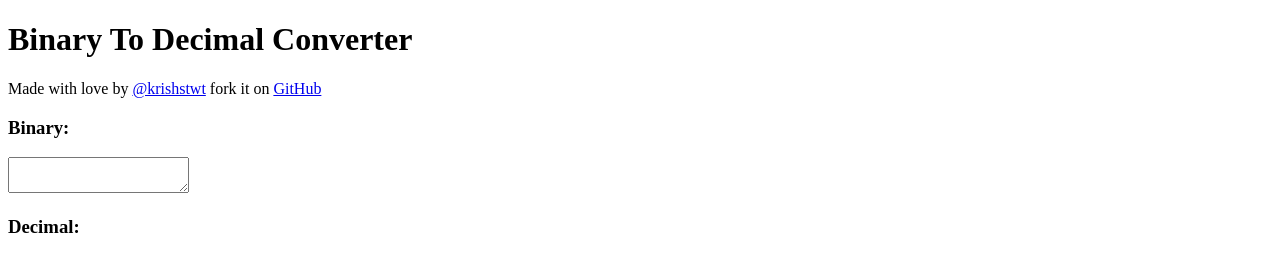
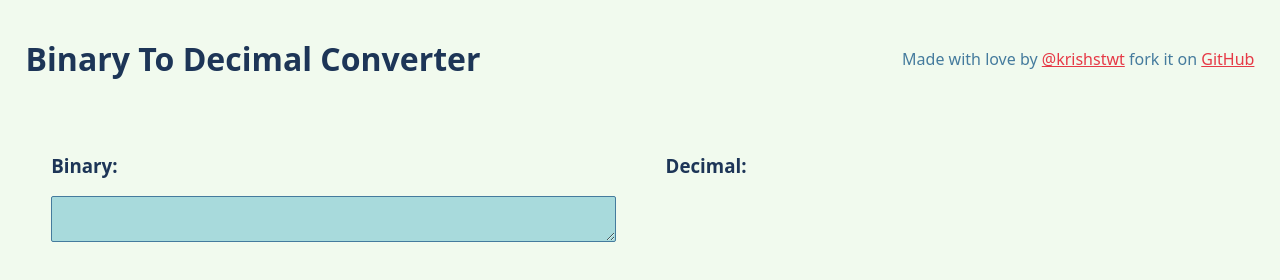
Before and after one commit to kkrishguptaa/learning, a plain HTML site: page projects/Bin2Dec/index.html in a window 1280 px wide. Drawn offline with Linux system fonts and the light colour scheme; files that its build step writes are made by us from their sources; the site is published under a folder, as on GitHub Pages, so addresses that start at the root find nothing.

Commit message:
fix: broken path to styles

```diff
--- a/projects/Bin2Dec/index.html
+++ b/projects/Bin2Dec/index.html
@@ -5,7 +5,7 @@
     <meta http-equiv="X-UA-Compatible" content="IE=edge">
     <meta name="viewport" content="width=device-width, initial-scale=1.0">
     <title>Binary To Decimal Converter</title>
-    <link rel="stylesheet" href="/florinpop17/app-ideas/Bin2Dec/styles.css" />
+    <link rel="stylesheet" href="./styles.css" />
 </head>
 <body>
     <header>
```
